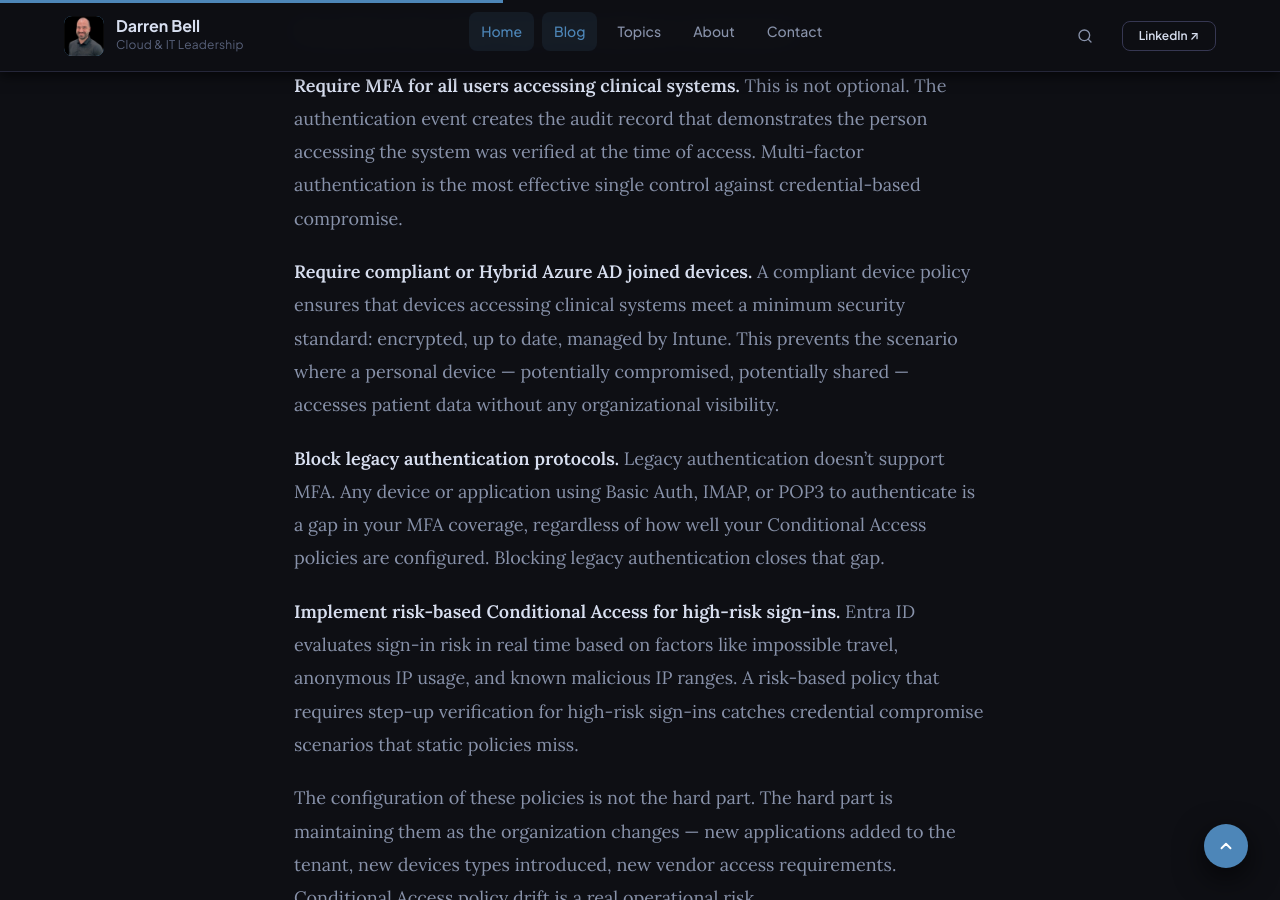
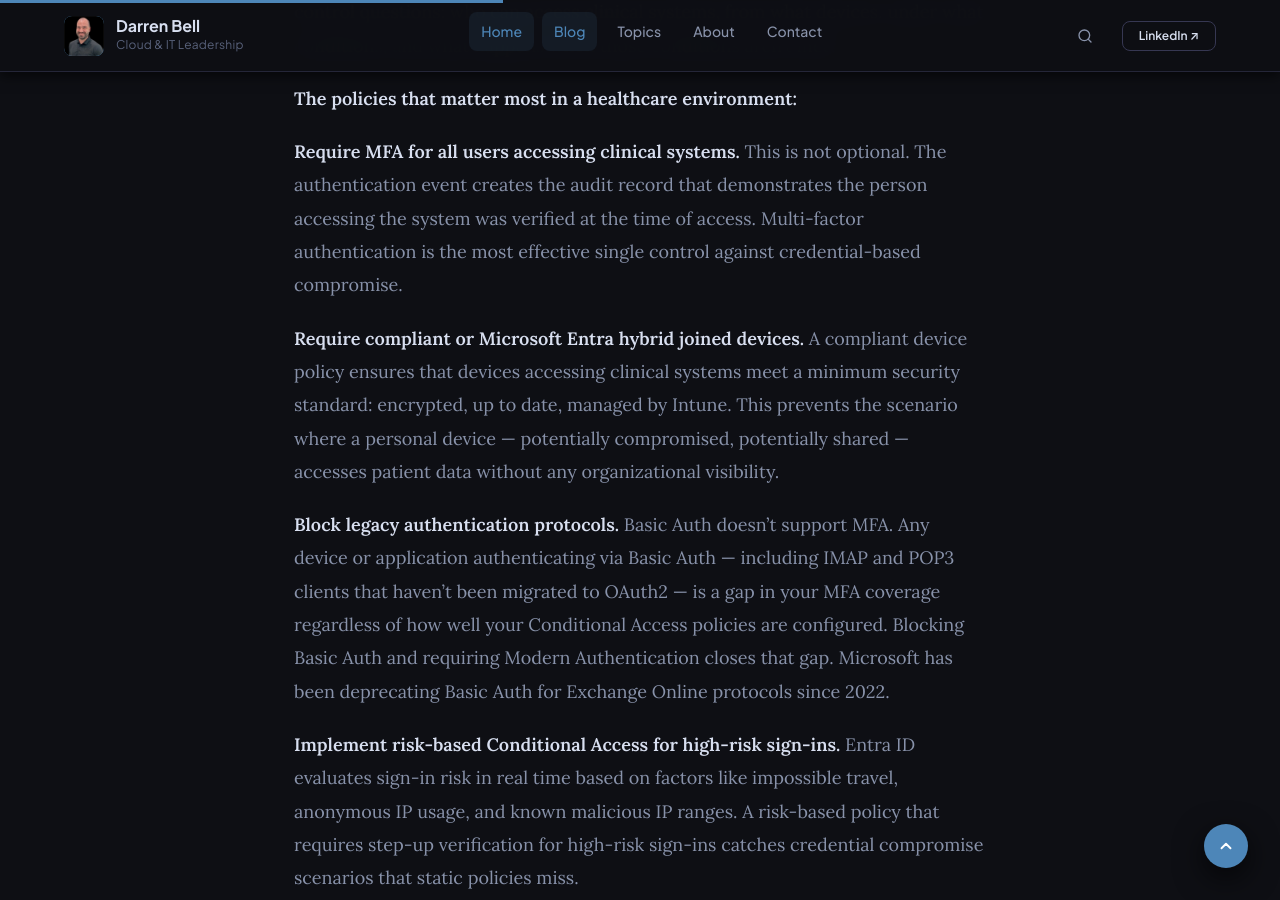
Before and after one commit to darrenbell09/DB_Blog, a Jekyll site: the page built from _posts/2024-02-26-sre-in-practice-from-concepts-to-culture.md, in a window 1280 px wide and 900 px high, scrolled down 3677 px. Built offline with Jekyll 4.4.1, drawn with Linux system fonts in a browser that asks for light colours; comment, search, counter and statistics services are not loaded; some of the changed text lies outside the part shown.

Commit message:
Fact-check corrections across four posts
Cross-tenant sync:
- Users are external members (B2B member type), not internal members
- Calendar free/busy requires separate Exchange Online org relationship setup

HIPAA post:
- HIPAA 6-year retention applies to compliance docs, not medical records
  (medical record retention is governed by state law)
- Hybrid Azure AD joined → Microsoft Entra hybrid joined
- Legacy auth nuance: Basic Auth doesn't support MFA; IMAP/POP3 can use OAuth2

CIPP post:
- CIPP = CyberDrain Improved Partner Portal (not Cloud Infrastructure Partner Portal)

FinOps post:
- Remove AWS from tags (post is Azure/M365 focused)
- Update commitment-based savings from 20-30% to 30-70% (reflects actual
  Azure Reserved Instance savings of up to 72%)

https://claude.ai/code/session_017PKE5vkCB3o9Qj9NWR6azF

```diff
--- a/_posts/2024-02-26-sre-in-practice-from-concepts-to-culture.md
+++ b/_posts/2024-02-26-sre-in-practice-from-concepts-to-culture.md
@@ -45,7 +45,7 @@ The M365 features that matter most for HIPAA operational compliance:
 
 The critical configuration decision: **block vs. audit**. A block policy stops the sharing attempt. An audit policy logs it and notifies. In my experience, starting with audit-then-block gives you visibility into existing sharing patterns before enforcement, which prevents the operational disruption that comes from blocking workflows people didn't know were non-compliant.
 
-**Retention policies and litigation holds.** HIPAA requires specific retention periods for medical records. M365 retention policies enforce those periods automatically — preventing both premature deletion and indefinite accumulation. Litigation hold capability is essential for legal and compliance purposes and should be tested before it's needed.
+**Retention policies and litigation holds.** HIPAA requires a 6-year retention period for compliance documentation — policies, procedures, and training records. Medical record retention periods are governed by state law and vary, but are typically longer. M365 retention policies can enforce both, automatically preventing premature deletion and managing accumulation. Litigation hold capability is essential for legal and compliance purposes and should be tested before it's needed.
 
 **Microsoft Defender for M365.** Phishing and business email compromise are the leading vectors for healthcare data breaches. Defender's anti-phishing, safe links, and safe attachments controls are not optional in a healthcare environment — they're table stakes. The configuration that matters most: impersonation protection for executive and clinical leadership, whose email accounts are the highest-value targets.
 
@@ -63,9 +63,9 @@ A correctly configured Conditional Access policy answers the auditor's core acce
 
 **Require MFA for all users accessing clinical systems.** This is not optional. The authentication event creates the audit record that demonstrates the person accessing the system was verified at the time of access. Multi-factor authentication is the most effective single control against credential-based compromise.
 
-**Require compliant or Hybrid Azure AD joined devices.** A compliant device policy ensures that devices accessing clinical systems meet a minimum security standard: encrypted, up to date, managed by Intune. This prevents the scenario where a personal device — potentially compromised, potentially shared — accesses patient data without any organizational visibility.
+**Require compliant or Microsoft Entra hybrid joined devices.** A compliant device policy ensures that devices accessing clinical systems meet a minimum security standard: encrypted, up to date, managed by Intune. This prevents the scenario where a personal device — potentially compromised, potentially shared — accesses patient data without any organizational visibility.
 
-**Block legacy authentication protocols.** Legacy authentication doesn't support MFA. Any device or application using Basic Auth, IMAP, or POP3 to authenticate is a gap in your MFA coverage, regardless of how well your Conditional Access policies are configured. Blocking legacy authentication closes that gap.
+**Block legacy authentication protocols.** Basic Auth doesn't support MFA. Any device or application authenticating via Basic Auth — including IMAP and POP3 clients that haven't been migrated to OAuth2 — is a gap in your MFA coverage regardless of how well your Conditional Access policies are configured. Blocking Basic Auth and requiring Modern Authentication closes that gap. Microsoft has been deprecating Basic Auth for Exchange Online protocols since 2022.
 
 **Implement risk-based Conditional Access for high-risk sign-ins.** Entra ID evaluates sign-in risk in real time based on factors like impossible travel, anonymous IP usage, and known malicious IP ranges. A risk-based policy that requires step-up verification for high-risk sign-ins catches credential compromise scenarios that static policies miss.
 
```
Also changed, not shown: _posts/2024-03-18-finops-cloud-cost-optimization.md (+2 -2 lines), _posts/2026-04-09-cross-tenant-sync-mfa-trust.md (+2 -2 lines), _posts/2026-04-09-standardizing-msp-client-environments-cipp.md (+1 -1 lines).
